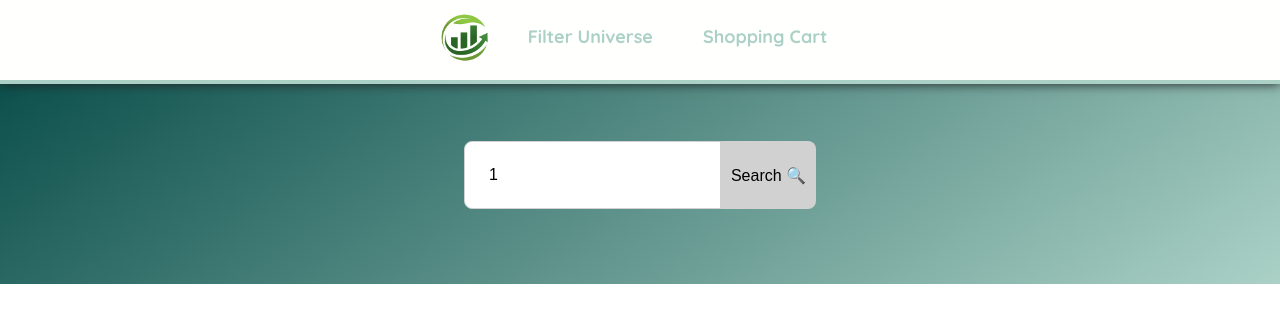
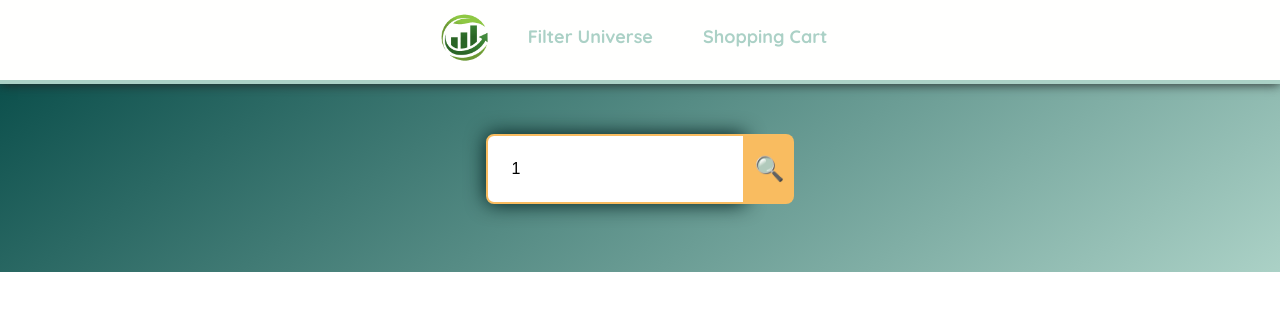
Before and after one commit to FirenLF2/filterComm, an Angular app: page /search/1 in a window 1280 px wide. Shown: the top 322 px of the page. Built offline with nearby package versions, Linux system fonts and the light colour scheme.

Commit message:
Search Bar Editing

```diff
--- a/src/app/cart-page/cart-page.component.css
+++ b/src/app/cart-page/cart-page.component.css
@@ -12,7 +12,7 @@ ul {
   flex-direction: column;
   gap: 2rem;
   border-radius: 10px;
-  box-shadow: 0 0 20px rgba(33, 33, 33, 2);
+  box-shadow: 0 0 20px var(--button-text);
 }
 
 .card {
@@ -75,7 +75,7 @@ ul {
   border-radius: 0.5rem;
   padding: 2vw;
   background-color: var(--paragraph);
-  box-shadow: 0 0 20px rgba(33, 33, 33, 2);
+  box-shadow: 0 0 20px var(--button-text);
 }
 
 .figers {
--- a/src/app/search/search.component.css
+++ b/src/app/search/search.component.css
@@ -8,26 +8,29 @@
 .search-box {
   display: flex;
   justify-content: space-between;
-  padding: 4vh 0 4vh 0;
+  padding: 25px 0px;
 }
 
 .input {
   padding: 1.5rem;
   font-size: 1rem;
   border-radius: 0.5rem 0 0 0.5rem;
-  border: 1px solid #d1d1d1;
+  border: 2px solid var(--highlight);
+  box-shadow: 0 0 20px var(--button-text);
 }
 
 .search-button {
   padding: 10px;
   border-radius: 0 0.5rem 0.5rem 0;
   border: none;
-  background-color: #d1d1d1;
+  background-color: var(--highlight);
   cursor: pointer;
-  font-size: 1rem;
+  font-size: 1.5rem;
+  transition: 0.2s ease-in-out;
 }
 
 .search-button:hover {
-  background-color: dimgray;
-  color: white;
+  background-color: var(--tertiary);
+  color: var(--headline);
+  box-shadow: 0 0 20px var(--button-text);
 }
--- a/src/app/search/search.component.html
+++ b/src/app/search/search.component.html
@@ -7,6 +7,6 @@
       [(ngModel)]="searchTerm"
       (change)="search()"
     />
-    <button (click)="search()" class="search-button">Search 🔍</button>
+    <button (click)="search()" class="search-button">🔍</button>
   </div>
 </div>
```
